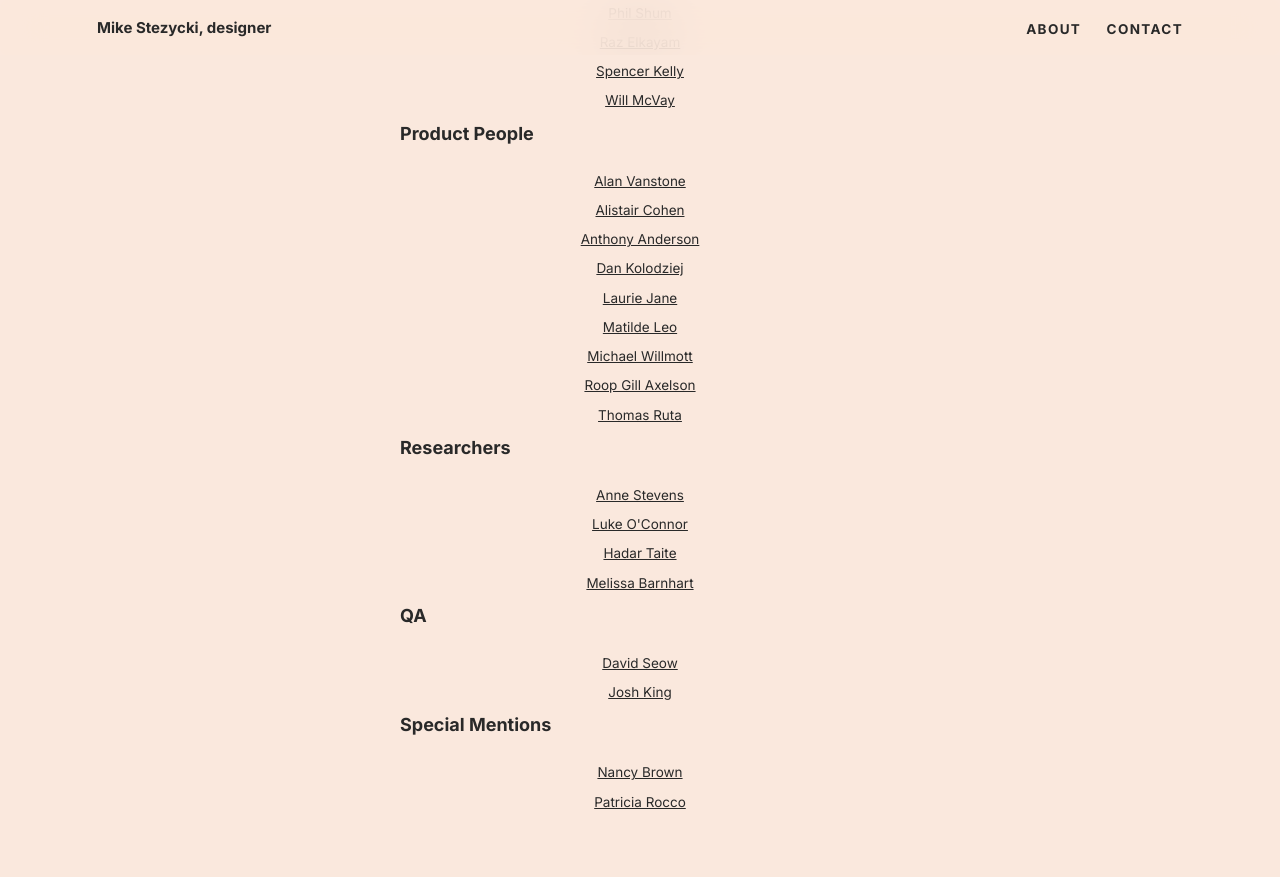
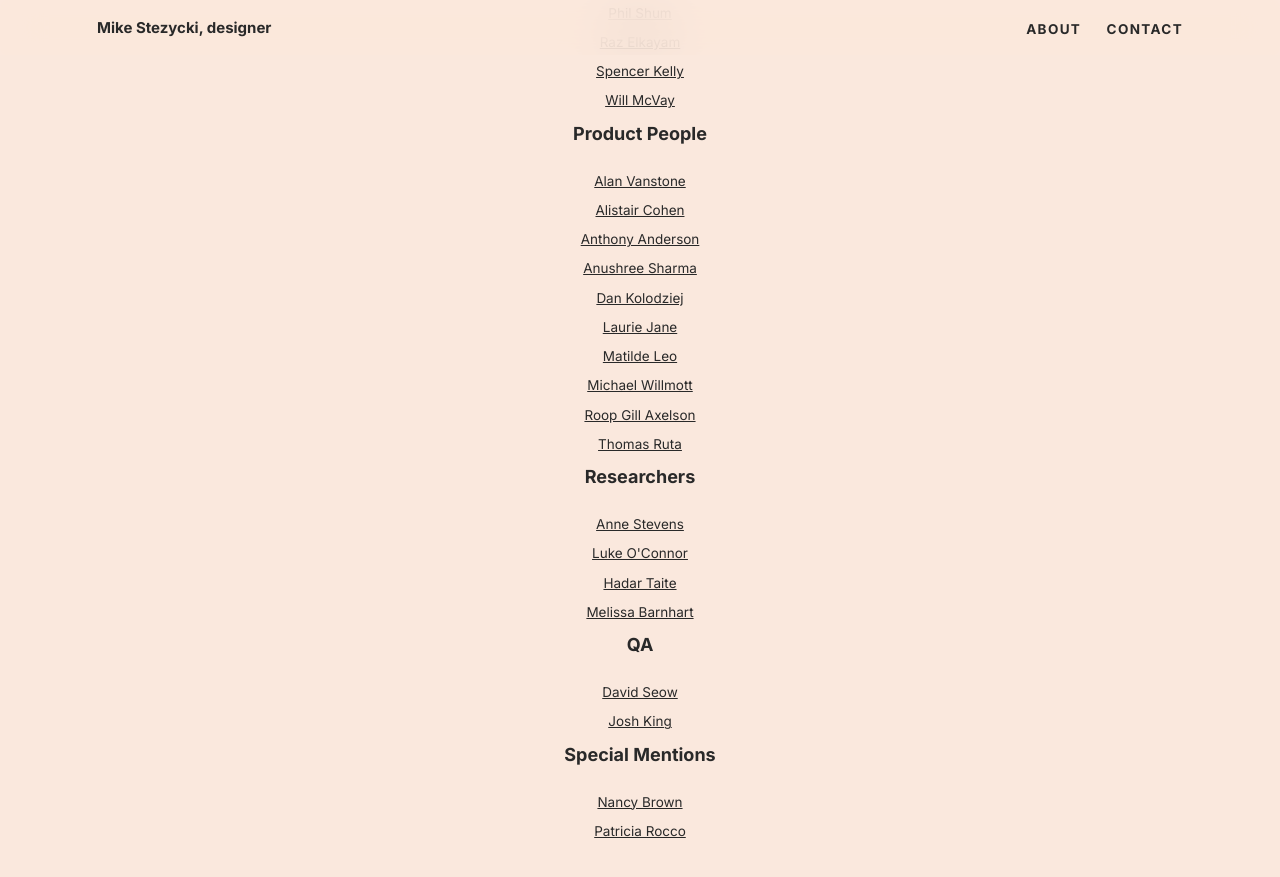
Before and after one commit to mr-stezz/mr-stezz.github.io, a Jekyll site: the page built from about.md, in a window 1280 px wide and 900 px high, scrolled down 6805 px. Shown: the top 877 px of the window. Built offline with Jekyll 4.4.1, drawn with Linux system fonts in a browser that asks for light colours.

Commit message:
fix text formatting

```diff
--- a/_includes/_section.people-id-work-with-again.html
+++ b/_includes/_section.people-id-work-with-again.html
@@ -1,18 +1,18 @@
 <section class="u--m-bottom--huge">
   	<div class="text-col">
-  	<h3 class="step-3">Folks I'd love to work with again</h3>
+  	<h3 class="step-3 t--center">Folks I'd love to work with again</h3>
 	<p class="step-0">
 		I’ve had the pleasure of working with a lot of smart, talented individuals during my time working as a designer. I’d like to spare a space on my site to shout out to the amazing team members who believed in me, gave me a chance and generally just made me laugh.
 	</p>
 
-	<h4 class="step-2">Data Scientists</h4>
+	<h4 class="step-2 t--center">Data Scientists</h4>
 	<ul class="stack work-list step--1">
 		<li class="work-list-item"><a href="https://www.linkedin.com/in/andreasgertschgrover/" class="work-list-link">Andreas Gertsch Grover</a></li>
 		<li class="work-list-item"><a href="https://www.linkedin.com/in/jacek-filipczuk-53626894/" class="work-list-link">Jacek Filipczuk</a></li>
 		<li class="work-list-item"><a href="https://www.linkedin.com/in/nick-jakobi-4b5569/" class="work-list-link">Nick Jakobi</a></li>
 	</ul>
 
-	<h4 class="step-2">Designers</h4>
+	<h4 class="step-2 t--center">Designers</h4>
 	<ul class="stack work-list step--1">
 		<li class="work-list-item"><a href="https://github.com/aaronstezycki" class="work-list-link">Aaron Stezycki</a></li>
 		<li class="work-list-item"><a href="https://dribbble.com/alexbrooke" class="work-list-link">Alex Brooke</a></li>
@@ -37,7 +37,7 @@
 		<li class="work-list-item"><a href="https://zedapaz.com/" class="work-list-link">Ze Pa</a></li>
 	</ul>
 
-	<h4 class="step-2">Developers</h4>
+	<h4 class="step-2 t--center">Developers</h4>
 	<ul class="stack work-list step--1">
 		<li class="work-list-item"><a href="https://github.com/aaronstezycki" class="work-list-link">Aaron Stezycki</a></li>
 		<li class="work-list-item"><a href="https://uk.linkedin.com/in/aschillings" class="work-list-link">Alexandros Schillings</a></li>
@@ -85,11 +85,12 @@
 		<li class="work-list-item"><a href="https://github.com/willmcvay" class="work-list-link">Will McVay</a></li>
 	</ul>
 
-	<h4 class="step-2">Product People</h4>
+	<h4 class="step-2 t--center">Product People</h4>
 	<ul class="stack work-list step--1">
 		<li class="work-list-item"><a href="http://linkedin.com/in/avanstone" class="work-list-link">Alan Vanstone</a></li>
 		<li class="work-list-item"><a href="https://github.com/alistaircohendev" class="work-list-link">Alistair Cohen</a></li>
 		<li class="work-list-item"><a href="https://www.linkedin.com/in/anthonyandersonproduct" class="work-list-link">Anthony Anderson</a></li>
+		<li class="work-list-item"><a href="https://www.linkedin.com/in/anushreedsharma/" class="work-list-link">Anushree Sharma</a></li>
 		<li class="work-list-item"><a href="https://uk.linkedin.com/in/danielkolodziej" class="work-list-link">Dan Kolodziej</a></li>
 		<li class="work-list-item"><a href="https://twitter.com/lauriejane" class="work-list-link">Laurie Jane</a></li>
 		<li class="work-list-item"><a href="https://www.linkedin.com/in/mathildeleo/" class="work-list-link">Matilde Leo</a></li>
@@ -98,7 +99,7 @@
 		<li class="work-list-item"><a href="https://github.com/tomasruta" class="work-list-link">Thomas Ruta</a></li>
 	</ul>
 
-	<h4 class="step-2">Researchers</h4>
+	<h4 class="step-2 t--center">Researchers</h4>
 	<ul class="stack work-list step--1">
 		<li class="work-list-item"><a href="https://www.linkedin.com/in/amtstevens/" class="work-list-link">Anne Stevens</a></li>
 		<li class="work-list-item"><a href="https://www.linkedin.com/in/lukeoconnor87/" class="work-list-link">Luke O'Connor</a></li>
@@ -106,13 +107,13 @@
 		<li class="work-list-item"><a href="https://www.linkedin.com/in/melissa-barnhart-8110b125" class="work-list-link">Melissa Barnhart</a></li>
 	</ul>
 
-	<h4 class="step-2">QA</h4>
+	<h4 class="step-2 t--center">QA</h4>
 	<ul class="stack work-list step--1">
 		<li class="work-list-item"><a href="https://github.com/davidseow" class="work-list-link">David Seow</a></li>
 		<li class="work-list-item"><a href="https://github.com/KingJoshCT" class="work-list-link">Josh King</a></li>
 	</ul>
 
-	<h4 class="step-2">Special Mentions</h4>
+	<h4 class="step-2 t--center">Special Mentions</h4>
 	<ul class="stack work-list step--1">
 		<li class="work-list-item"><a href="https://uk.linkedin.com/in/nancy-brown-67814661" class="work-list-link">Nancy Brown</a></li>
 		<li class="work-list-item"><a href="https://linkedin.com/in/patricia-rocco-a7699185" class="work-list-link">Patricia Rocco</a></li>
```
